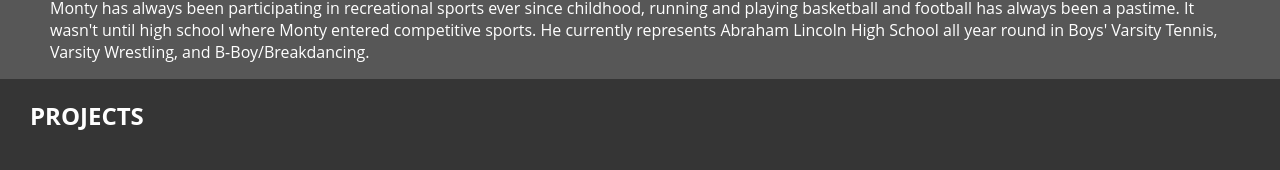
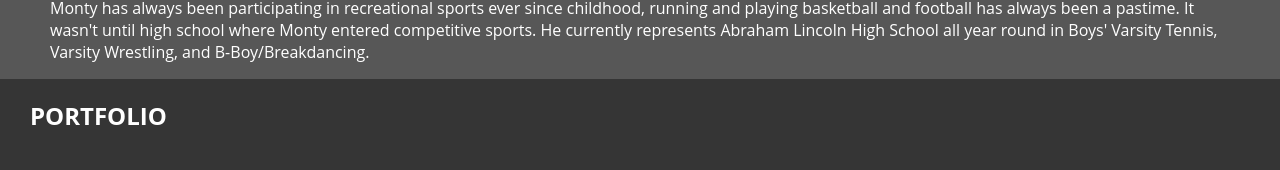
Before and after one commit to mochoy/personal-site, a React (Create React App) app: page / in a window 1280 px wide. Shown: the part 488-658 px from the top of the page. Built offline with nearby package versions, Linux system fonts and the light colour scheme.

Commit message:
rename Projects section title to portfilio

```diff
--- a/src/components/Projects/index.js
+++ b/src/components/Projects/index.js
@@ -6,7 +6,7 @@ export default class Projects extends Component {
 		var projectItems = this.props.projectData.map(this.renderProjectItems)
 		return (
 			<div id="Projects">
-				<h2 id="title">PROJECTS</h2>
+				<h2 id="title">PORTFOLIO</h2>
 				<ul id="projects-container">{projectItems}</ul>
 			</div>
 
```
Also changed, not shown: 1 other file (tests, documents, lock files or other folders).
